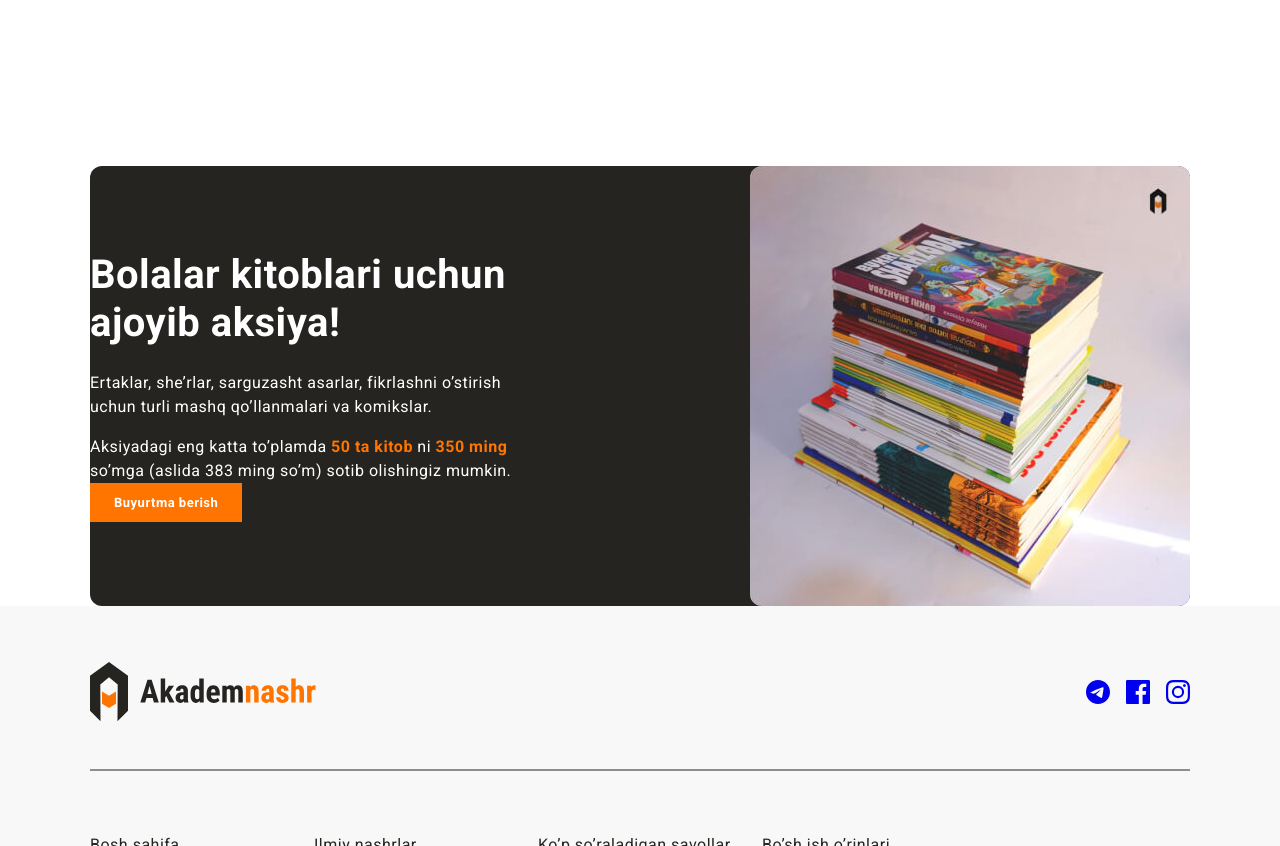
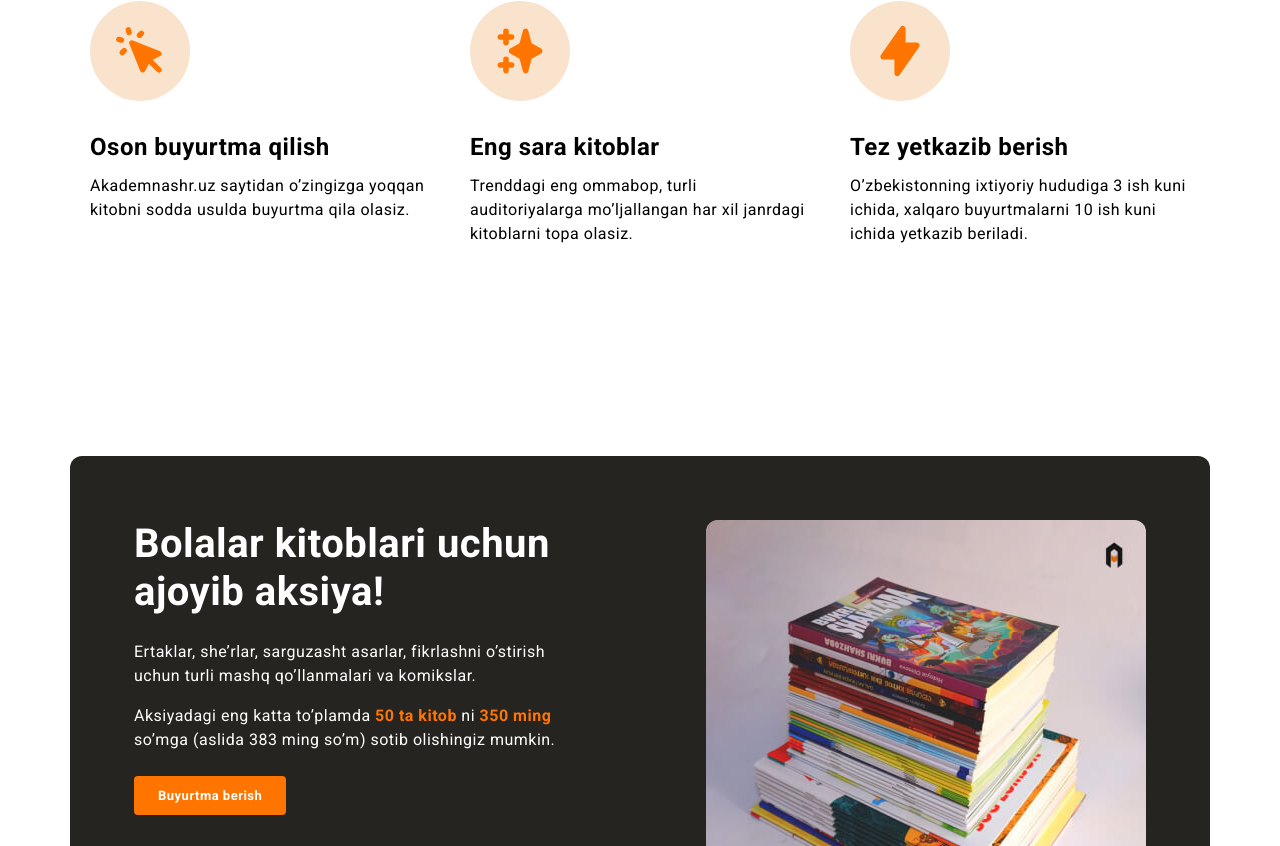
Before and after one commit to Muhammadumar2002/Akademnashr, a plain HTML site: page index.html in a window 1280 px wide. Shown: the part 1474-2320 px from the top of the page. Drawn offline with Linux system fonts and the light colour scheme.

Commit message:
Add display, margin-botton, conteiner,transition

```diff
--- a/css/styles.css
+++ b/css/styles.css
@@ -41,8 +41,13 @@ margin-right: auto;
 }
 .logo-link{
   transition: opacity 0.4s ease;
+  display: inline-block;
+}
+
+.logo-link-img {
   display: block;
 }
+
 .logo-link:hover{
 opacity: 0.8;
 }
@@ -70,8 +75,6 @@ opacity: 0.6;
 margin-right: 0;
 }
 
-
-
 .sitenav-link{
   font-weight: 500;
   font-size: 13px;
@@ -80,8 +83,8 @@ margin-right: 0;
   text-transform: uppercase;
   text-decoration: none;
   color: #000 ;
-  transition: color 0.4s ease,
-  opacity 0.4 ease;
+  transition: color 0.4s ease;
+    /* opacity 0.4 ease; */
 }
 .sitenav-link:hover{
   color: #ff7500;
@@ -93,6 +96,7 @@ margin-right: 0;
 .main-link{
   display: inline-block;
   padding:12px 24px;
+  border-radius: 4px;
   font-size: 13px;
   font-style: normal;
   line-height: 15px;
@@ -145,7 +149,6 @@ opacity: 0.6;
 .hero-container{
   display: flex;
   justify-content: space-between;
-  align-items: center;
 }
 .hero-text{
   margin-top: 0;
@@ -158,12 +161,21 @@ opacity: 0.6;
   padding-bottom: 210px;
 }
 
+.features-container {
+  padding-top: 210px;
+}
+
+.features-ln {
+
+}
+
 .features-heading{
   font-weight: 440px;
   margin-top: 0;
   margin-bottom: 72px;
   font-size: 72px;
   line-height: 1.2;
+  width: 435px;
   font-family:  "Roboto Condensed","Roboto", "Arial" sans-serif;
   letter-spacing: 0.5px;
 }
@@ -204,20 +216,22 @@ margin-right: 0;
   }
 
   .promo{
-    padding-top: 120;
-    padding-bottom: 160;
+    /* padding-top: 120px; */
+    padding-bottom: 160px;
+    margin-bottom: 16px;
   }
-  .promo-inner{
+
+  .promo-container {
+    padding: 64px;
     display: flex;
     justify-content: space-between;
-    align-items: center;
-    padding: 64;
+    background-color: #252420;
     border-radius: 12px;
-    background-color: #252420;
-    color: #fff;
   }
 
+
   .promo-content{
+    color: #fff;
     width: 440px;
   }
 
@@ -228,7 +242,7 @@ margin-right: 0;
     line-height: 48px;
     font-family:  "Roboto Condensed","Roboto", "Arial" sans-serif;
   }
-  promo-info-wrapper{
+  .promo-info-wrapper{
     margin-bottom: 24px;
   }
 
@@ -264,18 +278,29 @@ margin-right: 0;
     padding: 0;
     list-style: none;
     text-decoration: none;
+    /* display: flex; */
   }
   .site-footer-socials{
    display: flex;
-   align-items: center;
+   /* align-items: center; */
    padding: 0;
    margin: 0;
   }
 
-  .site-footer-socials  li {
+  .site-footer-socials li {
   margin-right: 16px;
   }
+  .site-footer-socials a{
+    display: inline-block;
+    transition: 0.4s color ease;
+  }
 
+  .site-footer-socials svg {
+    display: block;
+  }
+  /* .site-footer-socials {
+    display: inline-block;
+  } */
   .site-footer-socials  li:last-child{
     margin-right: 0;
   }
@@ -283,6 +308,13 @@ margin-right: 0;
   .site-footer-socials a:hover{
     color: #ff7500;
   }
+
+  .site-footer-socials a{
+    /* display: block; */
+    color: #252420
+
+  }
+
 
  .site-footer-divider{
    height: 2px;
@@ -296,10 +328,12 @@ margin-right: 0;
   .site-footer-bottom{
     display: flex;
   }
+
   .site-footer-links{
     width: 224px;
     padding: 0;
     margin: 0;
+    margin-right: 68px;
     list-style: 0;
     line-height: 19px;
   }
@@ -307,13 +341,14 @@ margin-right: 0;
   .site-footer-links:last-child{
     margin-right: 0;
   }
+
   .site-footer-links li {
     margin-bottom: 16px;
   }
+
   .site-footer-links li:last-child {
     margin-bottom: 0;
   }
-
 
   .site-footer-links a {
     text-decoration: none;
@@ -326,4 +361,5 @@ margin-right: 0;
   .site-footer-links a:hover{
     opacity: 0.6;
     color: #ff7500;
+    transition: 0.4s color ease;
   }
--- a/index.html
+++ b/index.html
@@ -18,7 +18,7 @@
   <header class="site-header">
     <div class="site-header-container container ">
       <a class="logo-link" href="index.html">
-        <img src="img/logo.svg" alt="Akademnashr logo" width="227" height="60">
+        <img class="logo-link-img" src="img/logo.svg" alt="Akademnashr logo" width="227" height="60">
       </a>
 
       <div class="site-header-actions">
@@ -27,10 +27,10 @@
                 <li class="sitenav-item"><a class="sitenav-link" href="#">Bosh sahifa</a></li>
                 <li class="sitenav-item"><a class="sitenav-link" href="#">Kitoblar</a></li>
                 <li class="sitenav-item"><a class="sitenav-link" href="#">Aksiyalar</a></li>
-                <li class="site-item"><a class="sitenav-link" href="#">Kontaktlar</a</li>
+                <li class="sitenav-item"><a class="sitenav-link" href="#">Kontaktlar</a></li>
             </ul>
           </nav>
-          <a class="main-link" href="#" >Ro'yhatdan o'tish</a>
+          <a class="main-link" href="#">Ro'yhatdan o'tish</a>
       </div>
   </header>
     </div>
@@ -59,8 +59,8 @@
 
       <section class="features">
 
-        <div class="container">
-          <hr class="orange-line">
+        <div class="container features-container">
+          <hr class="orange-line features-ln">
           <h2 class="features-heading"> Nega aynan Akademnashr?</h2>
           <ul class="features-list">
             <li class="feature">
@@ -90,8 +90,7 @@
 
 
       <section class="promo">
-        <div class="container">
-          <div class="promo-inner">
+        <div class="container promo-container">
             <div class="promo-content">
               <h2 class="promo-heading">Bolalar kitoblari uchun ajoyib aksiya!</h2>
               <div class="promo-info-wrapper">
@@ -100,8 +99,7 @@
               </div>
               <a class="main-link" href="#">Buyurtma berish</a>
             </div>
-            <img class="promo-img" src="img/sale-img.jpg" alt="Kitoblar to'plami ustma ust joylangan" width="440" height="440" srcset="img/sale-img.jpg 1x, img/sale-img@2x.jpg 2x"
-          </div>
+          <img class="promo-img" src="img/sale-img.jpg" alt="Kitoblar to'plami ustma ust joylangan" width="440" height="440" srcset="img/sale-img.jpg 1x, img/sale-img@2x.jpg 2x">
         </div>
       </section>
 
@@ -111,7 +109,7 @@
     <!-- SITE FOOTER -->
     <footer class="site-footer">
 
-    <div class="container">
+    <div class="container-footer  container">
       <div class="site-footer-top">
           <a class="logo-link" href="index.html">
             <img src="img/logo.svg" alt="Akademnashr logo" width="227" height="60">
@@ -135,7 +133,6 @@
 
             <!-- LINKLAR -->
           <div class="site-footer-bottom">
-
             <ul class="site-footer-links">
                 <li><a href="#">Bosh sahifa</a></li>
                 <li><a href="#">Kitoblar</a></li>
@@ -169,8 +166,5 @@
     </div>
   </footer>
 
-
-
-
     </body>
     </html>
```
Lines whose indentation alone changed are shown as unchanged.
